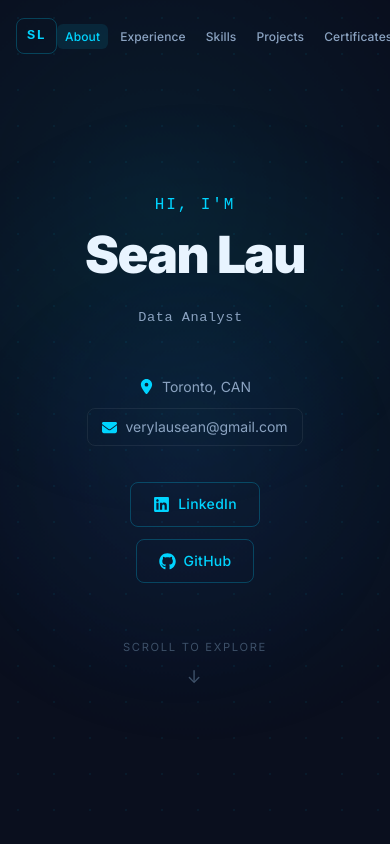
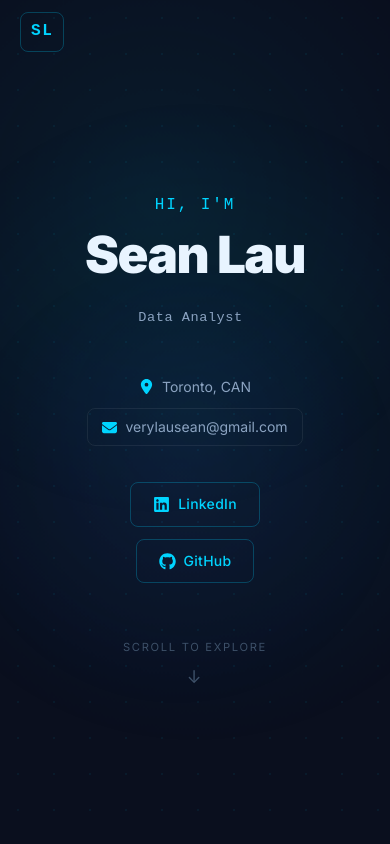
Before and after one commit to seankql/sean-portfolio, a React (Vite) app: page / in a window 390 px wide. Shown: the top 844 px of the page. Built offline with nearby package versions, Linux system fonts and the light colour scheme.

Commit message:
Fix mobile navbar menu and add custom SL favicon

```diff
--- a/index.html
+++ b/index.html
@@ -2,7 +2,8 @@
 <html lang="en">
     <head>
         <meta charset="utf-8">
-        <link rel="icon" href="/favicon.ico">
+        <link rel="icon" href="/favicon.svg" type="image/svg+xml">
+        <link rel="icon" href="/favicon.ico" sizes="any">
         <meta name="viewport" content="width=device-width, initial-scale=1">
         <meta name="theme-color" content="#000000">
         <meta name="description" content="Sean Lau - Software Engineer Portfolio">
--- a/src/components/Navbar.jsx
+++ b/src/components/Navbar.jsx
@@ -11,10 +11,12 @@ const navLinks = [
 const Navbar = () => {
   const [active, setActive] = useState('about-me');
   const [scrolled, setScrolled] = useState(false);
+  const [menuOpen, setMenuOpen] = useState(false);
 
   useEffect(() => {
     const handleScroll = () => {
       setScrolled(window.scrollY > 30);
+      setMenuOpen(false);
       let current = 'about-me';
       navLinks.forEach(({ id }) => {
         const el = document.getElementById(id);
@@ -27,10 +29,13 @@ const Navbar = () => {
     return () => window.removeEventListener('scroll', handleScroll);
   }, []);
 
+  const handleLinkClick = () => setMenuOpen(false);
+
   return (
-    <nav className={`navbar${scrolled ? ' scrolled' : ''}`}>
+    <nav className={`navbar${scrolled ? ' scrolled' : ''}${menuOpen ? ' menu-open' : ''}`}>
       <div className="navbar-inner">
-        <a href="#about-me" className="navbar-logo">SL</a>
+        <a href="#about-me" className="navbar-logo" onClick={handleLinkClick}>SL</a>
+
         <ul className="navbar-links">
           {navLinks.map(({ label, id }) => (
             <li key={id}>
@@ -40,6 +45,29 @@ const Navbar = () => {
             </li>
           ))}
         </ul>
+
+        <button
+          className={`navbar-hamburger${menuOpen ? ' open' : ''}`}
+          onClick={() => setMenuOpen((o) => !o)}
+          aria-label="Toggle menu"
+        >
+          <span />
+          <span />
+          <span />
+        </button>
+      </div>
+
+      <div className={`navbar-mobile-menu${menuOpen ? ' open' : ''}`}>
+        {navLinks.map(({ label, id }) => (
+          <a
+            key={id}
+            href={`#${id}`}
+            className={active === id ? 'active' : ''}
+            onClick={handleLinkClick}
+          >
+            {label}
+          </a>
+        ))}
       </div>
     </nav>
   );
--- a/src/styles/Navbar.css
+++ b/src/styles/Navbar.css
@@ -4,22 +4,21 @@
   left: 0;
   right: 0;
   z-index: 100;
-  padding: 18px 0;
-  transition: background 0.3s ease, backdrop-filter 0.3s ease, border-bottom 0.3s ease;
+  transition: background 0.3s ease, backdrop-filter 0.3s ease;
 }
 
-.navbar.scrolled {
-  background: rgba(10, 15, 30, 0.85);
+.navbar.scrolled,
+.navbar.menu-open {
+  background: rgba(6, 12, 26, 0.97);
   backdrop-filter: blur(14px);
   -webkit-backdrop-filter: blur(14px);
   border-bottom: 1px solid var(--border);
-  padding: 12px 0;
 }
 
 .navbar-inner {
   max-width: 960px;
   margin: 0 auto;
-  padding: 0 40px;
+  padding: 14px 40px;
   display: flex;
   align-items: center;
   justify-content: space-between;
@@ -36,6 +35,7 @@
   border: 1px solid var(--border-accent);
   border-radius: var(--radius-sm);
   transition: background 0.2s, box-shadow 0.2s;
+  flex-shrink: 0;
 }
 
 .navbar-logo:hover {
@@ -57,7 +57,6 @@
   padding: 6px 14px;
   border-radius: 6px;
   transition: color 0.2s, background 0.2s;
-  letter-spacing: 0.01em;
 }
 
 .navbar-links a:hover {
@@ -70,15 +69,89 @@
   background: var(--accent-dim);
 }
 
-@media (max-width: 600px) {
+/* Hamburger — desktop hidden */
+.navbar-hamburger {
+  display: none;
+  flex-direction: column;
+  justify-content: center;
+  gap: 5px;
+  background: none;
+  border: none;
+  cursor: pointer;
+  padding: 4px;
+  width: 32px;
+  height: 32px;
+}
+
+.navbar-hamburger span {
+  display: block;
+  height: 2px;
+  background: var(--text-secondary);
+  border-radius: 2px;
+  transition: transform 0.25s ease, opacity 0.25s ease, background 0.2s;
+}
+
+.navbar-hamburger:hover span { background: var(--accent); }
+
+.navbar-hamburger.open span:nth-child(1) { transform: translateY(7px) rotate(45deg); background: var(--accent); }
+.navbar-hamburger.open span:nth-child(2) { opacity: 0; }
+.navbar-hamburger.open span:nth-child(3) { transform: translateY(-7px) rotate(-45deg); background: var(--accent); }
+
+/* Mobile dropdown — desktop hidden */
+.navbar-mobile-menu {
+  display: none;
+}
+
+@media (max-width: 640px) {
   .navbar-inner {
-    padding: 0 16px;
+    padding: 12px 20px;
   }
-  .navbar-links a {
-    padding: 5px 8px;
-    font-size: 0.75rem;
+
+  .navbar-links {
+    display: none;
   }
-  .navbar-logo {
-    font-size: 0.85rem;
+
+  .navbar-hamburger {
+    display: flex;
+  }
+
+  .navbar-mobile-menu {
+    display: flex;
+    flex-direction: column;
+    padding: 8px 20px 20px;
+    border-top: 1px solid var(--border);
+    gap: 2px;
+    animation: menu-in 0.2s ease both;
+  }
+
+  /* Hide when not open — override display flex */
+  .navbar-mobile-menu:not(.open) {
+    display: none;
+  }
+
+  @keyframes menu-in {
+    from { opacity: 0; transform: translateY(-6px); }
+    to   { opacity: 1; transform: translateY(0); }
+  }
+
+  .navbar-mobile-menu a {
+    text-decoration: none;
+    color: var(--text-secondary);
+    font-size: 1rem;
+    font-weight: 500;
+    padding: 14px 12px;
+    border-radius: var(--radius-sm);
+    border-bottom: 1px solid var(--border);
+    transition: color 0.15s, background 0.15s;
+  }
+
+  .navbar-mobile-menu a:last-child {
+    border-bottom: none;
+  }
+
+  .navbar-mobile-menu a:hover,
+  .navbar-mobile-menu a.active {
+    color: var(--accent);
+    background: var(--accent-dim);
   }
 }
```
Also changed, not shown: public/favicon.svg (added).
